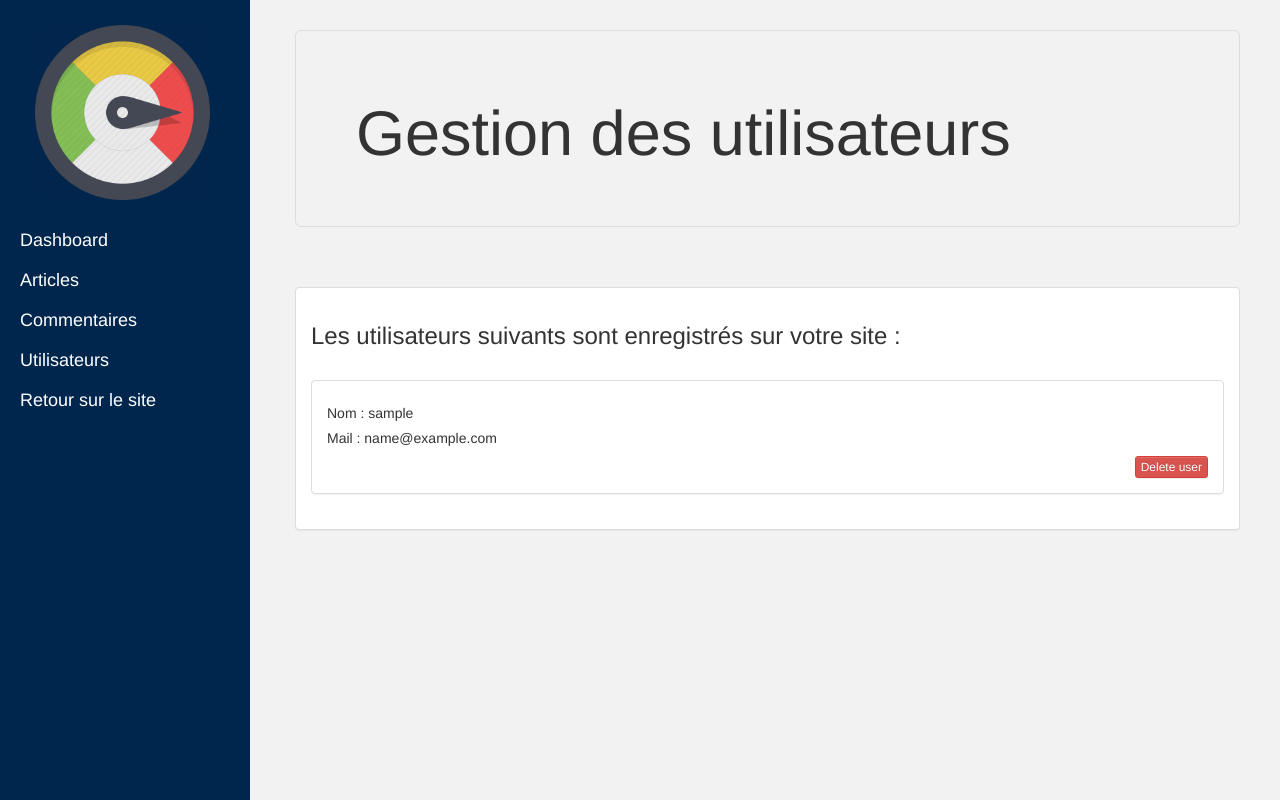
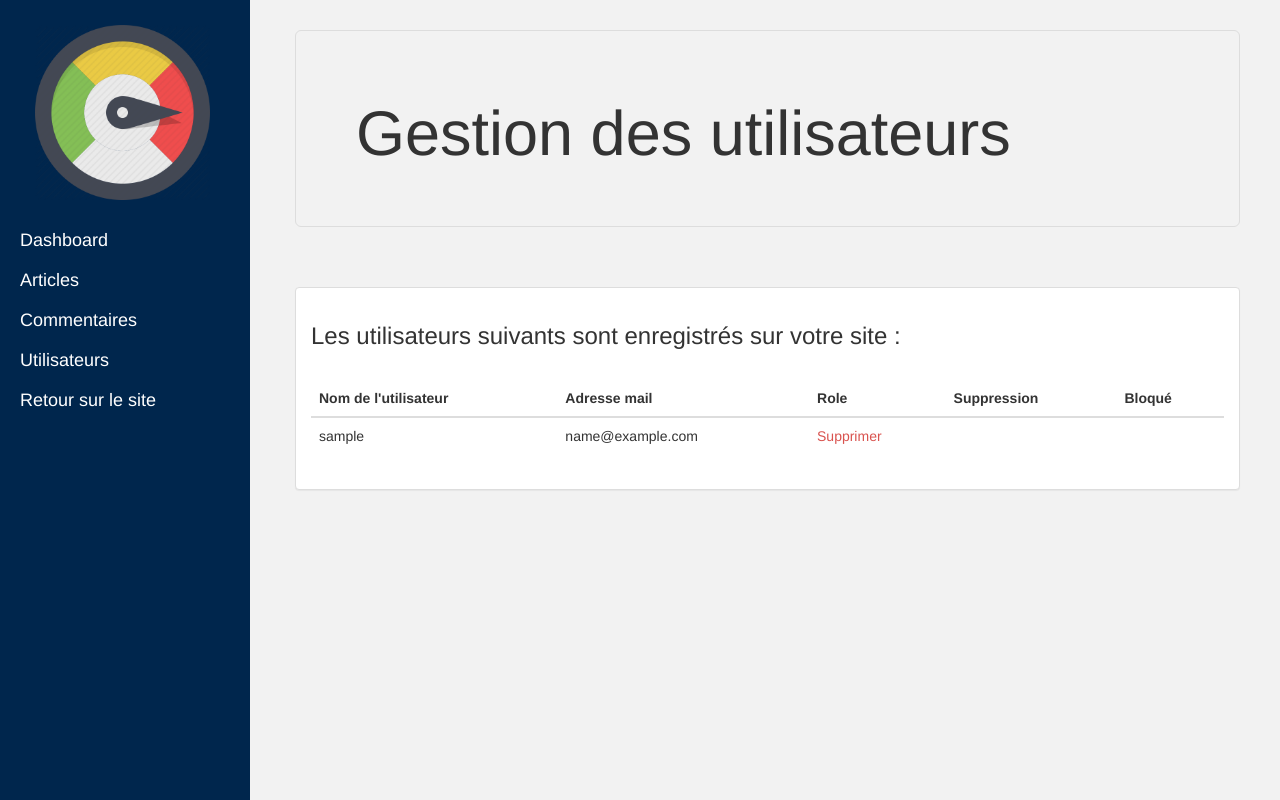
Before and after one commit to Wubii/project_3, a PHP site: template view/DashboardUserList.html.twig in a window 1280 px wide; the page is wider, and only the part inside the window is pictured. Run offline with PHP 8.4, Linux system fonts and the light colour scheme; the template is opened without the code that fills it: most values are stand-ins (such as "Sample title", 1, 10 or a date in 2020); some libraries are stand-ins or nearby versions.

Commit message:
Create a table of users

```diff
--- a/controller/SessionController.php
+++ b/controller/SessionController.php
@@ -64,9 +64,9 @@ class SessionController extends Controller
 		$mail->isHTML(true);                                  // Set email format to HTML
 
 		$mail->Subject = 'Confirmation de votre compte';
-		//$mail->Body    = 'Afin de valider votre compte merci de cliquer sur ce <a href="http://project3/session/confirm?id=' . $user->getId() . '&token=' . $user->getToken() . '"><b>lien</b></a>';
+		$mail->Body    = 'Afin de valider votre compte merci de cliquer sur ce <a href="http://project3/session/confirm?id=' . $user->getId() . '&token=' . $user->getToken() . '"><b>lien</b></a>';
 
-        $mail->Body    = 'Afin de valider votre compte merci de cliquer sur ce <a href="http://jeanforteroche.wubiii.com/session/confirm?id=' . $user->getId() . '&token=' . $user->getToken() . '"><b>lien</b></a>';
+        //$mail->Body    = 'Afin de valider votre compte merci de cliquer sur ce <a href="http://jeanforteroche.wubiii.com/session/confirm?id=' . $user->getId() . '&token=' . $user->getToken() . '"><b>lien</b></a>';
 
 		// Affiche les erreurs
 		$session = Session::getInstance();
--- a/model/Article.php
+++ b/model/Article.php
@@ -43,11 +43,6 @@ class Article extends Entity
     public function addComment($comment)
     {
         array_push($this->newComments, $comment);
-    }
-
-    public function removeComment($comment)
-    {
-
     }
 
     public function persist()
--- a/view/DashboardUserList.html.twig
+++ b/view/DashboardUserList.html.twig
@@ -15,23 +15,53 @@
         <div class="panel panel-default" style="margin-top:30px">
           <div class="panel-body">
             <h3>Les utilisateurs suivants sont enregistrés sur votre site : </h3>
+            </br>
             {#<a href="#" type="button" class="btn btn-primary btn-sm pull-right" data-toggle="modal" data-target="#modalUserAdd">
               Add user
             </a>#}
             {% if users|length == 0 %}
               <p> Pas de d'utilisateurs enregistres </p>
             {% endif %}
-            {% for user in users %}
-              <div class="panel panel-default" style="margin-top:30px">
-                <div class="panel-body">
-                  <h5> Nom : {{ user.username }} </h5>
-                  <h5> Mail : {{ user.email }} </h5>
-                  <a href="#" type="button" class="btn btn-danger btn-xs pull-right" data-toggle="modal" data-target="#modalUserDelete" data-user-id="{{ user.id }}">
-                    Delete user
-                  </a>
-                </div>
-              </div>
-            {% endfor %}
+            <table class="table">
+              <thead>
+                <tr>
+                  <th>Nom de l'utilisateur</th>
+                  <th>Adresse mail</th>
+                  <th>Role</th>
+                  <th>Suppression</th>
+                  <th>Bloqué</th>
+                </tr>
+              </thead>
+              <tbody>
+                {% for user in users %}
+                  <tr>
+                    <td>{{ user.username }}</td>
+                    <td>{{ user.email }}</td>
+                    {% if user.role == 1 %}
+                      <td>Enregistré</td>
+                    {% endif %}
+                    {% if user.role == 2 %}
+                      <td>Administrateur</td>
+                    {% endif %}
+                    {% if user.role == 3 %}
+                      <td>Bloqué</td>
+                    {% endif %}
+                    <td>
+                      <a href="#" type="button" class="text-danger" data-toggle="modal" data-target="#modalUserDelete" data-user-id="{{ user.id }}">Supprimer</a>
+                    </td>
+                    {% if user.role == 3 %}
+                      <td style="background-color: red"></td>
+                    {% endif %}
+                    {% if user.role == 1 %}
+                      <td style="background-color: green"></td>
+                    {% endif %}
+                    {% if user.role == 2 %}
+                      <td style="background-color: green"></td>
+                    {% endif %}
+                  </tr>
+                {% endfor %}
+              </tbody>
+            </table>
           </div>
         </div>
       </div>
--- a/web/index.php
+++ b/web/index.php
@@ -13,7 +13,7 @@ $routes = array(
 	/* INDEX -------------------------------------------------------------*/
 
 	new Route("/"    , "MyController::homeAction", User::ROLE_ANONYMOUS),
-	new Route("/test", "ArticleTest::ArticleTest", User::ROLE_ANONYMOUS),
+	new Route("/test", "MyController::ArticleTest", User::ROLE_ANONYMOUS),
 
 
 	/* ADMIN -------------------------------------------------------------*/
```
